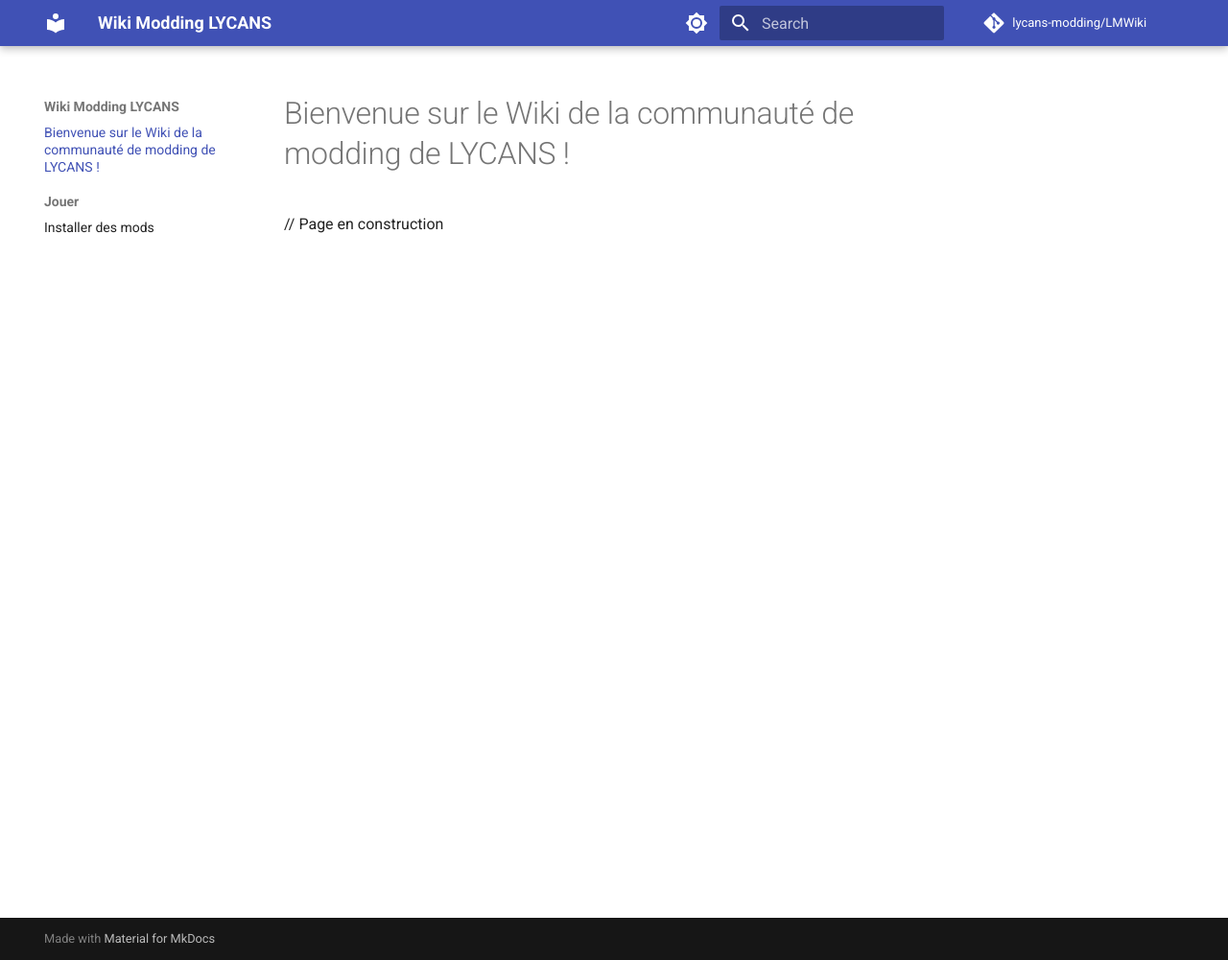
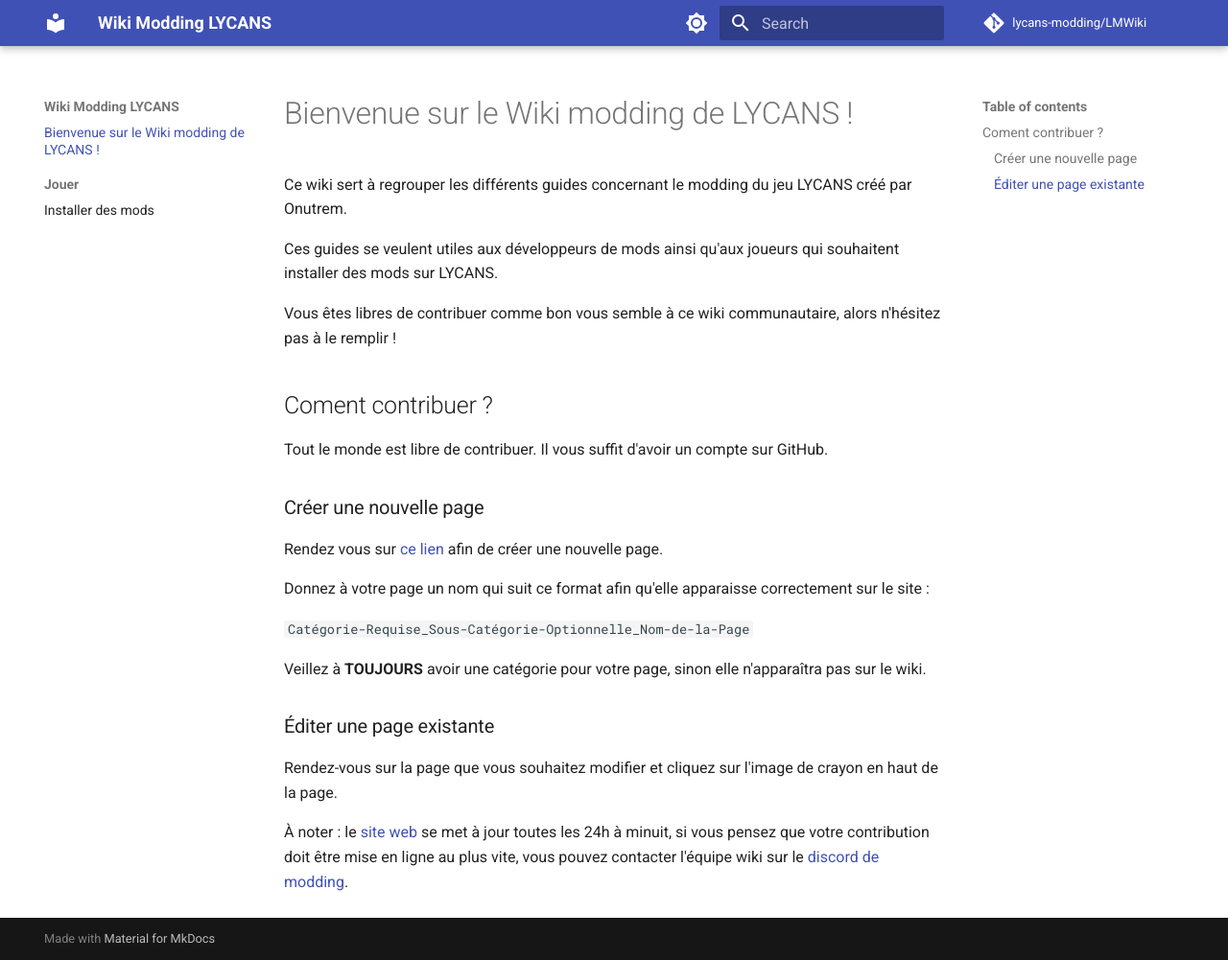
Before and after one commit to lycans-modding/LMWiki, an MkDocs documentation site: the page built from docs/index.md, in a window 1280 px wide and 1001 px high. Shown: the whole window at 96% size. Built offline with MkDocs 1.6.1 and Material for MkDocs 9.7.7, drawn with Linux system fonts in a browser that asks for light colours; comment, search, counter and statistics services are not loaded.

Commit message:
[GitHub Action] Update docs

```diff
--- a/docs/index.md
+++ b/docs/index.md
@@ -1,3 +1,29 @@
-# Bienvenue sur le Wiki de la communauté de modding de LYCANS !
+# Bienvenue sur le Wiki modding de LYCANS !
 
-// Page en construction
+Ce wiki sert à regrouper les différents guides concernant le modding du jeu LYCANS créé par Onutrem.
+
+Ces guides se veulent utiles aux développeurs de mods ainsi qu'aux joueurs qui souhaitent installer des mods sur LYCANS.
+
+Vous êtes libres de contribuer comme bon vous semble à ce wiki communautaire, alors n'hésitez pas à le remplir !
+
+## Coment contribuer ?
+
+Tout le monde est libre de contribuer. Il vous suffit d'avoir un compte sur GitHub.
+
+### Créer une nouvelle page
+
+Rendez vous sur [ce lien](https://github.com/lycans-modding/LMWiki/wiki/_new) afin de créer une nouvelle page.
+
+Donnez à votre page un nom qui suit ce format afin qu'elle apparaisse correctement sur le site :
+
+`Catégorie-Requise_Sous-Catégorie-Optionnelle_Nom-de-la-Page`
+
+Veillez à **TOUJOURS** avoir une catégorie pour votre page, sinon elle n'apparaîtra pas sur le wiki.
+
+### Éditer une page existante
+
+Rendez-vous sur la page que vous souhaitez modifier et cliquez sur l'image de crayon en haut de la page.
+
+À noter : le [site web](https://lycans-modding.github.io/LMWiki/) se met à jour toutes les 24h à minuit,
+si vous pensez que votre contribution doit être mise en ligne au plus vite, vous pouvez contacter l'équipe
+wiki sur le [discord de modding](https://discord.gg/E4t6HcfgzH).
```
